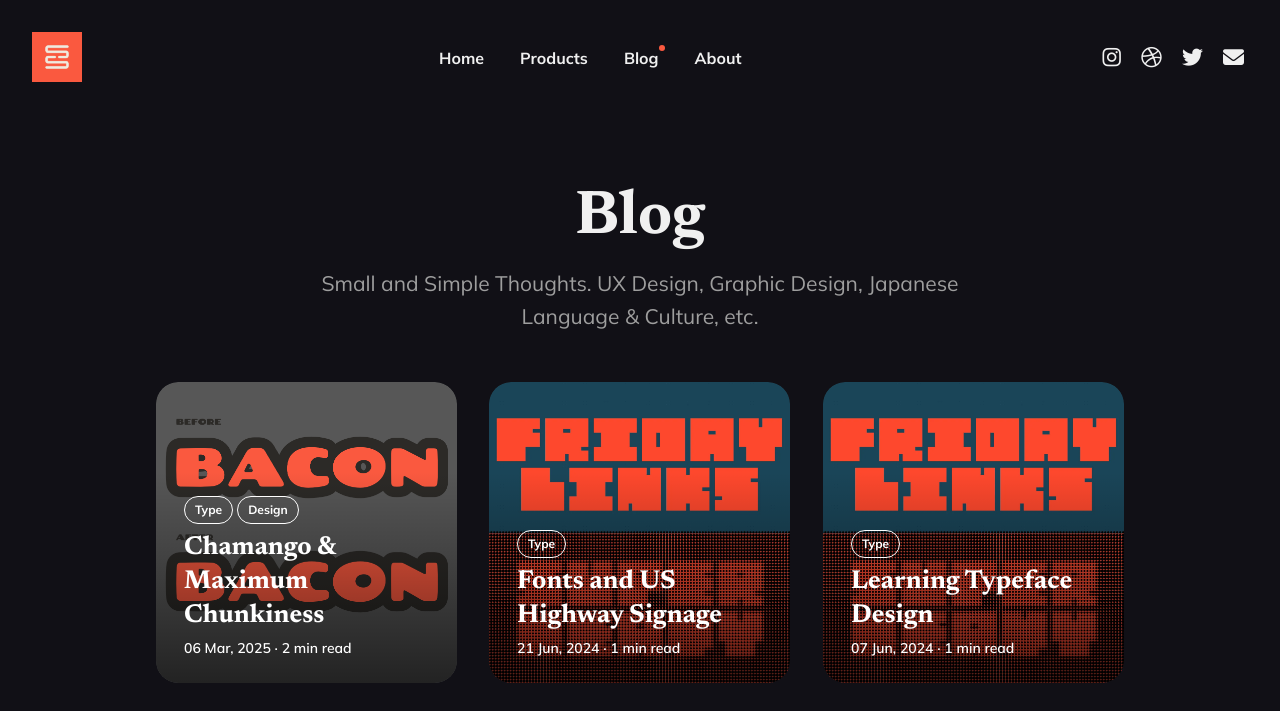
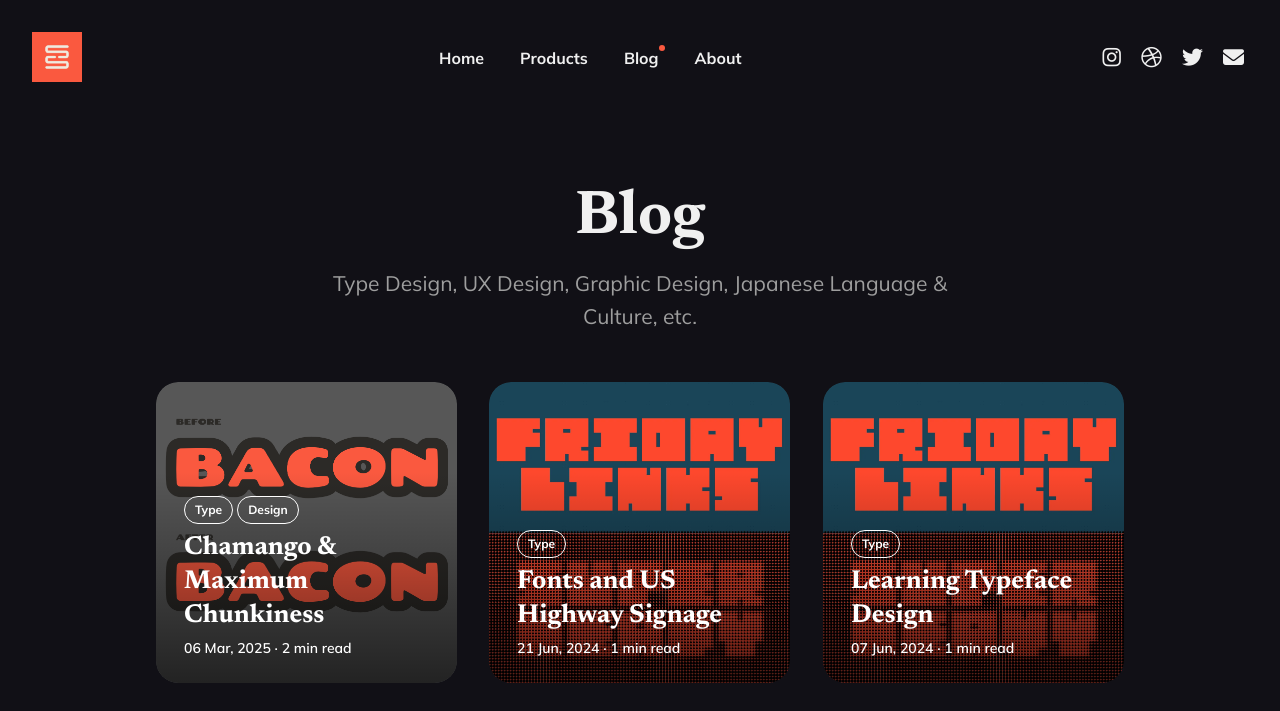
Before and after one commit to tomdeforest/tomdeforest.github.io, a Jekyll site: the page built from blog/index.html, in a window 1280 px wide and 900 px high, cut to the strip 0-711 px from the top of the window. Built offline with Jekyll 4.4.1, drawn with Linux system fonts in a browser that asks for light colours.

Commit message:
Small change to blog lede

```diff
--- a/blog/index.html
+++ b/blog/index.html
@@ -1,7 +1,7 @@
 ---
 layout: default
 title: Blog
-description: Small and Simple Thoughts. UX Design, Graphic Design, Japanese Language & Culture, etc.
+description: Type Design, UX Design, Graphic Design, Japanese Language & Culture, etc.
 # image: /images/18.jpg
 ---
 
```
